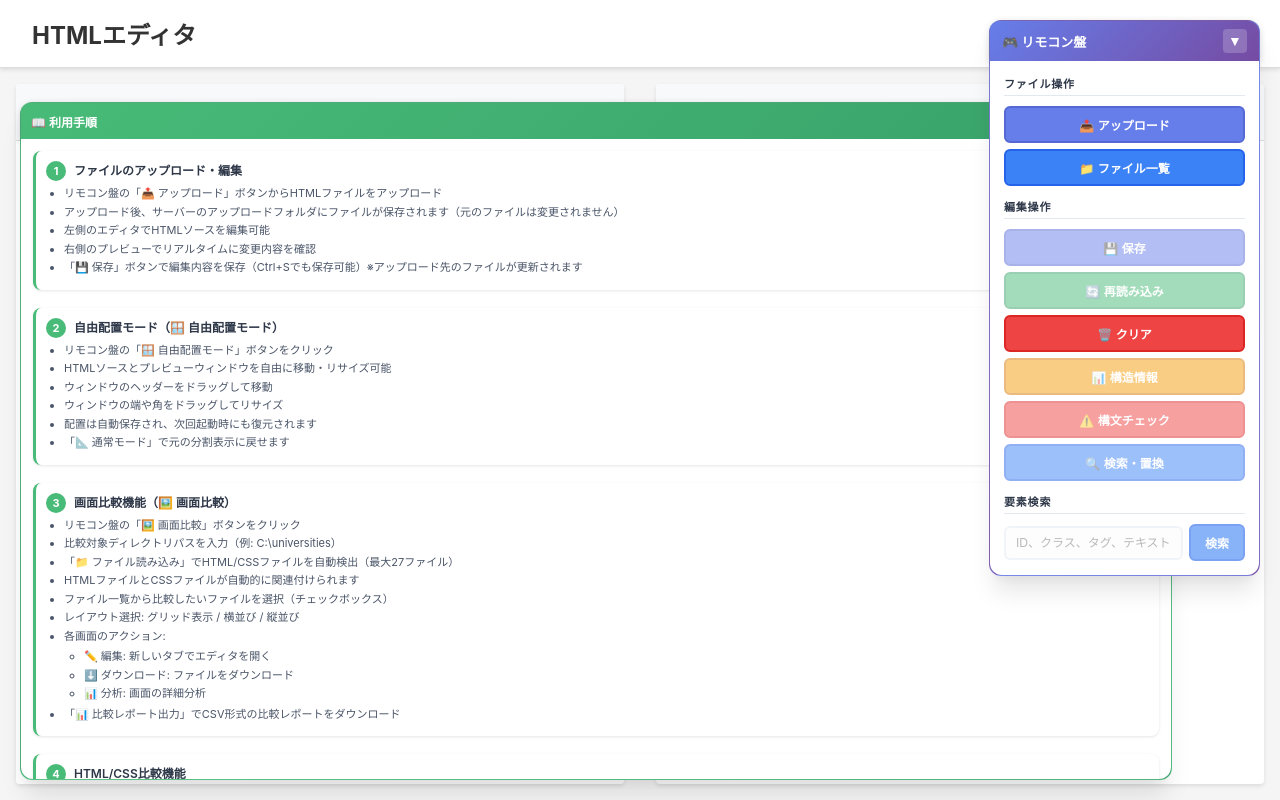
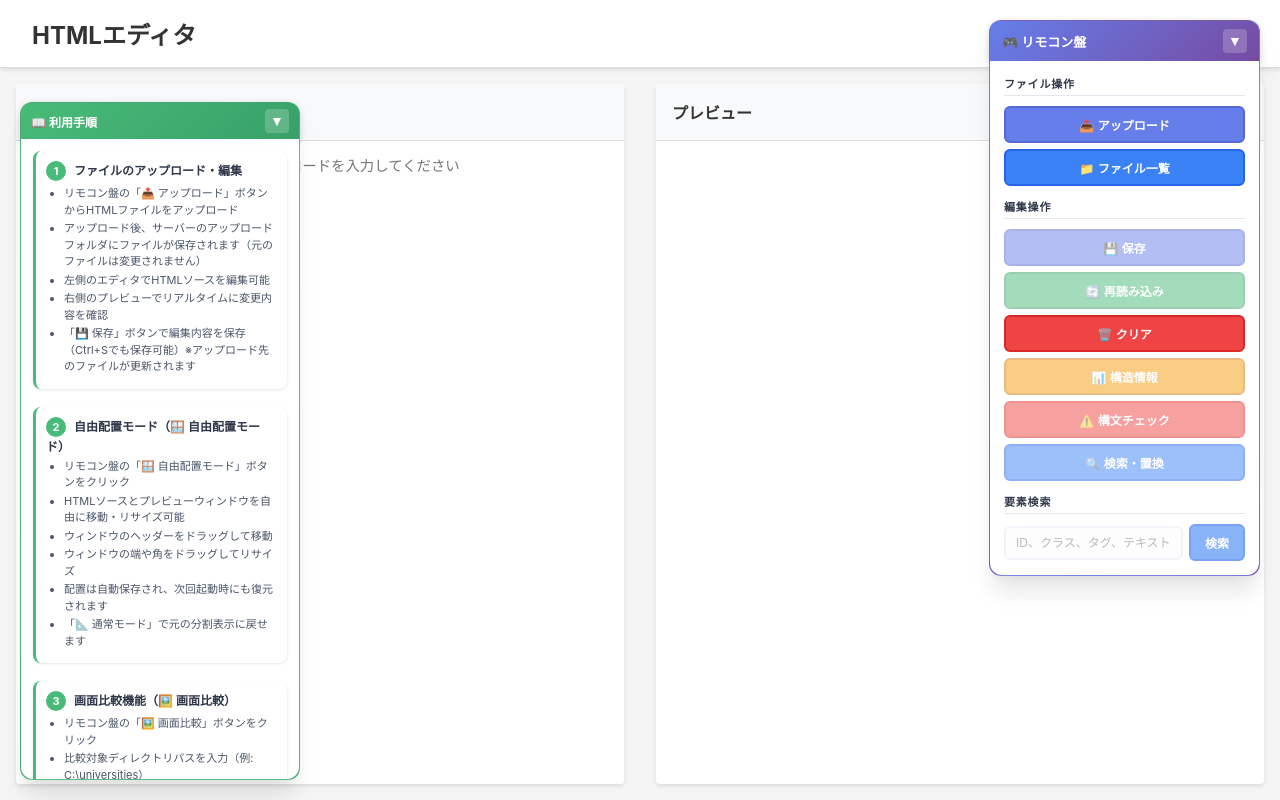
Before and after one commit to kensudogit/html, a React (Vite) app in the folder frontend/: page / in a window 1280 px wide. Built offline with nearby package versions, Linux system fonts and the light colour scheme; no server answers.

Commit message:
利用手順パネルの最大幅をリモコン盤と同じ280pxに統一

```diff
--- a/frontend/src/components/UsageGuide.css
+++ b/frontend/src/components/UsageGuide.css
@@ -5,8 +5,10 @@
   background: linear-gradient(135deg, #48bb78 0%, #38a169 100%);
   border-radius: 12px;
   box-shadow: 0 20px 25px -5px rgba(0, 0, 0, 0.1), 0 10px 10px -5px rgba(0, 0, 0, 0.04);
-  min-width: 280px;
-  max-width: 90vw;
+  min-width: 200px;
+  max-width: 280px;
+  max-height: 90vh;
+  height: auto;
   transition: all 0.3s ease;
   user-select: none;
   border: 1px solid rgba(255, 255, 255, 0.1);
```
